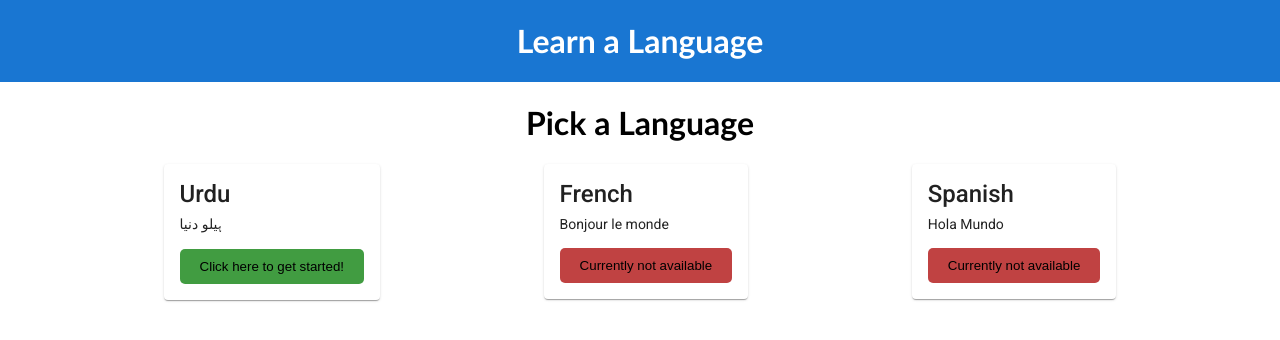
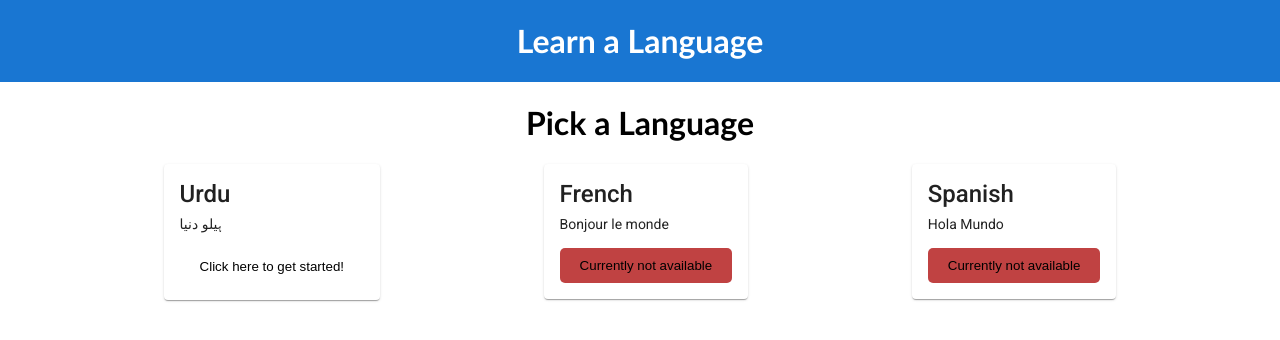
Before and after one commit to farshad-s/learn-a-lang, an Angular app: page / in a window 1280 px wide. In both pictures the pointer is over the button "Click here to get started!". Shown: the top 340 px of the page. Built offline with nearby package versions, Linux system fonts and the light colour scheme.

Commit message:
updated styles

```diff
--- a/src/app/language-card/language-card.component.css
+++ b/src/app/language-card/language-card.component.css
@@ -17,14 +17,6 @@ button {
 }
 
 button:hover {
-  background-color: transparent;
-  transition: ease 0.4s;
+  background-color: transparent !important;
+  transition: ease 0.5s;
 }
-
-.available {
-  background-color: rgb(65, 156, 65);
-}
-
-.not-available {
-  background-color: rgb(192, 66, 66);
-}
```
